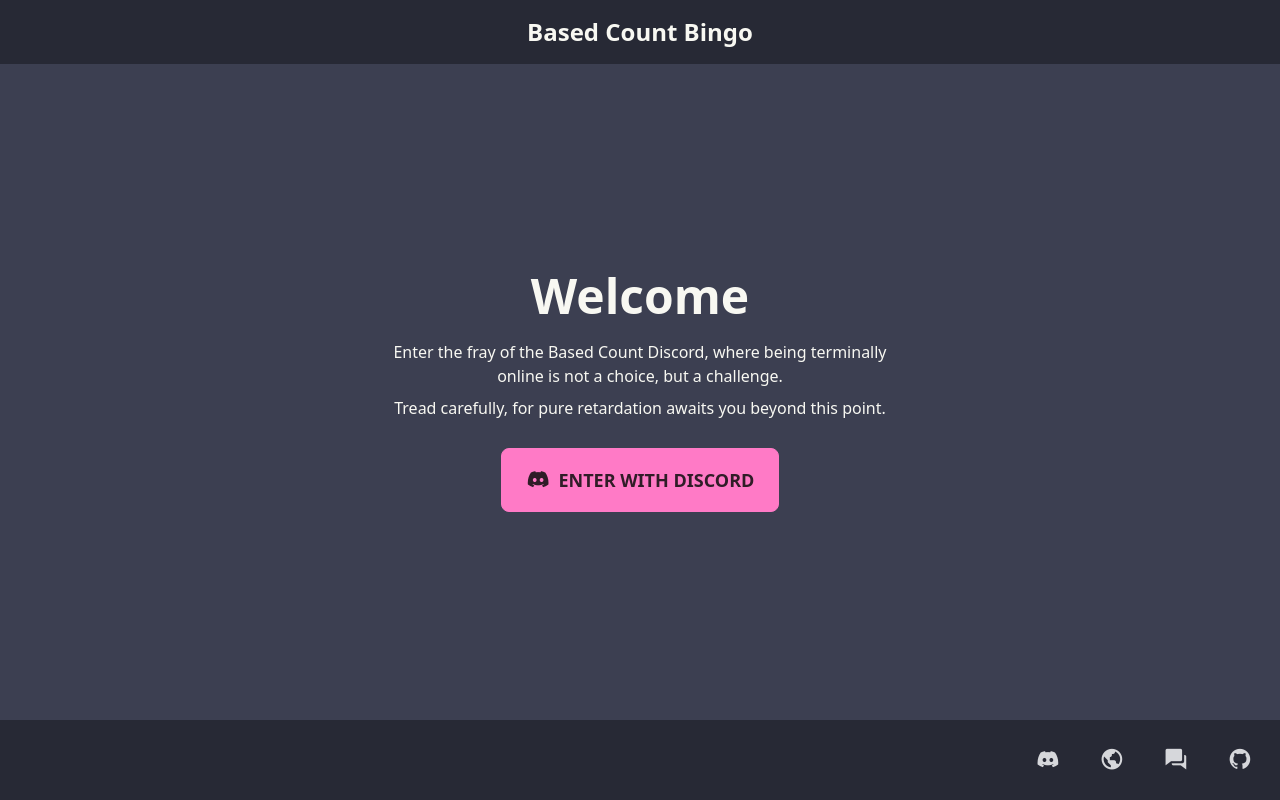
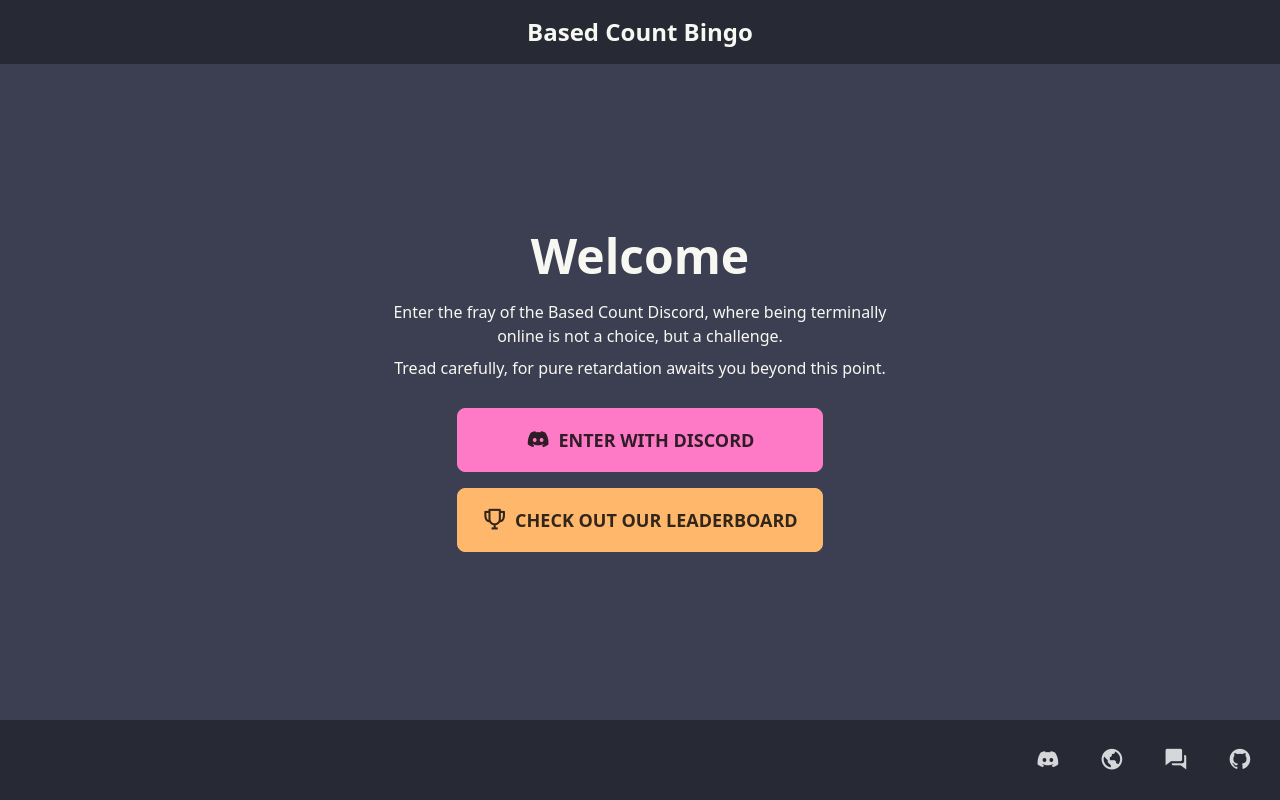
Before and after one commit to ornato-t/basedcount-bingo, a SvelteKit app: page / in a window 1280 px wide. Built offline with nearby package versions, Linux system fonts and the light colour scheme; no server answers; the database is empty.

Commit message:
Adding link to leaderboard in home page

```diff
--- a/src/routes/+page.svelte
+++ b/src/routes/+page.svelte
@@ -23,8 +23,8 @@
 		<div class="max-w-lg">
 			<h1 class="mb-5 text-5xl font-bold">Welcome</h1>
 			<p class="mb-2">Enter the fray of the Based Count Discord, where being terminally online is not a choice, but a challenge.</p>
-			<p />
 			<p class="mb-7">Tread carefully, for pure retardation awaits you beyond this point.</p>
+			<div class="flex flex-col w-fit mx-auto gap-4">
 				{#if data.token !== undefined}
 					<a class="btn btn-primary btn-lg" href="/play">
 						<i class="bx bx-play bx-sm" />
@@ -36,6 +36,11 @@
 						enter with discord
 					</a>
 				{/if}
+				<a class="btn btn-accent btn-lg" href="/leaderboard">
+					<i class="bx bx-trophy bx-sm" />
+					check out our leaderboard
+				</a>
 			</div>
 		</div>
 	</div>
+</div>
```
Lines whose indentation alone changed are shown as unchanged.
